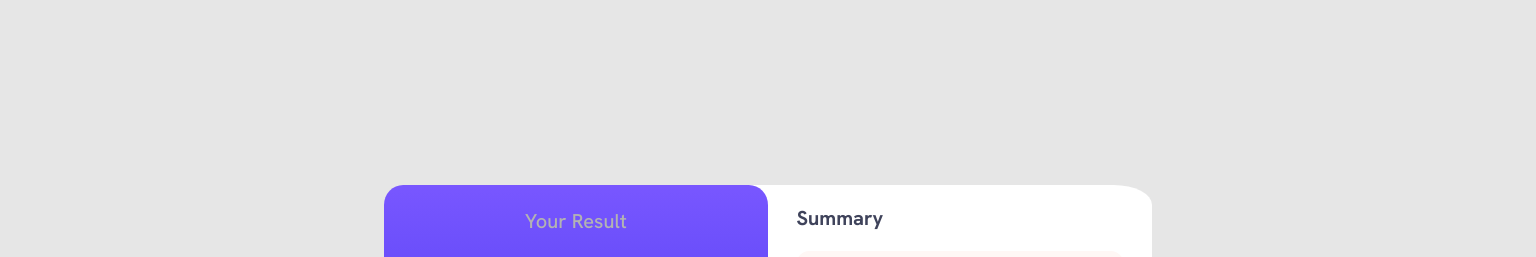
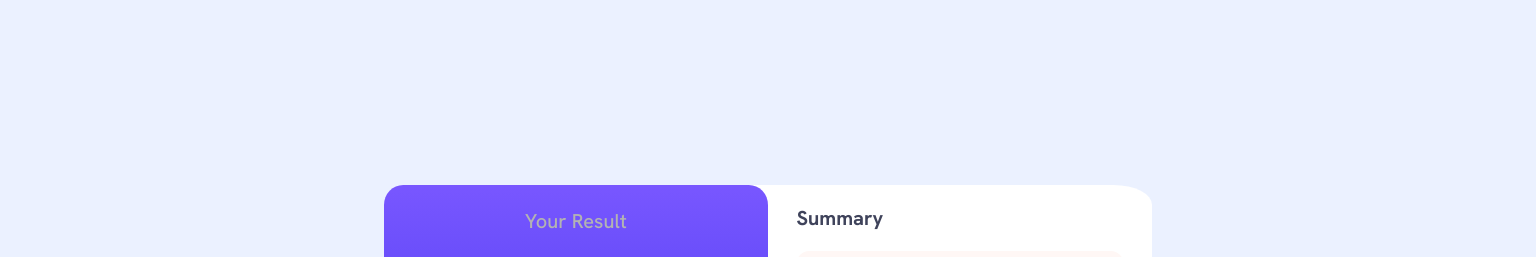
Before and after one commit to niewinN/Results-summary-component, a plain HTML site: page index.html in a window 1536 px wide. Shown: the part 15-272 px from the top of the page. Drawn offline with Linux system fonts and the light colour scheme.

Commit message:
changed background

```diff
--- a/style.css
+++ b/style.css
@@ -164,10 +164,13 @@ body {
 
 @media(min-width: 1440px) {
 
+	body{
+		background-color: hsl(221, 100%, 96%);
+	}
+
 	.main {
 		width: 100%;
 		height: 100vh;
-		background-color:hsl(0, 0%, 90%);
 		display: flex;
 		justify-content: center;
 		align-items: center;
```
